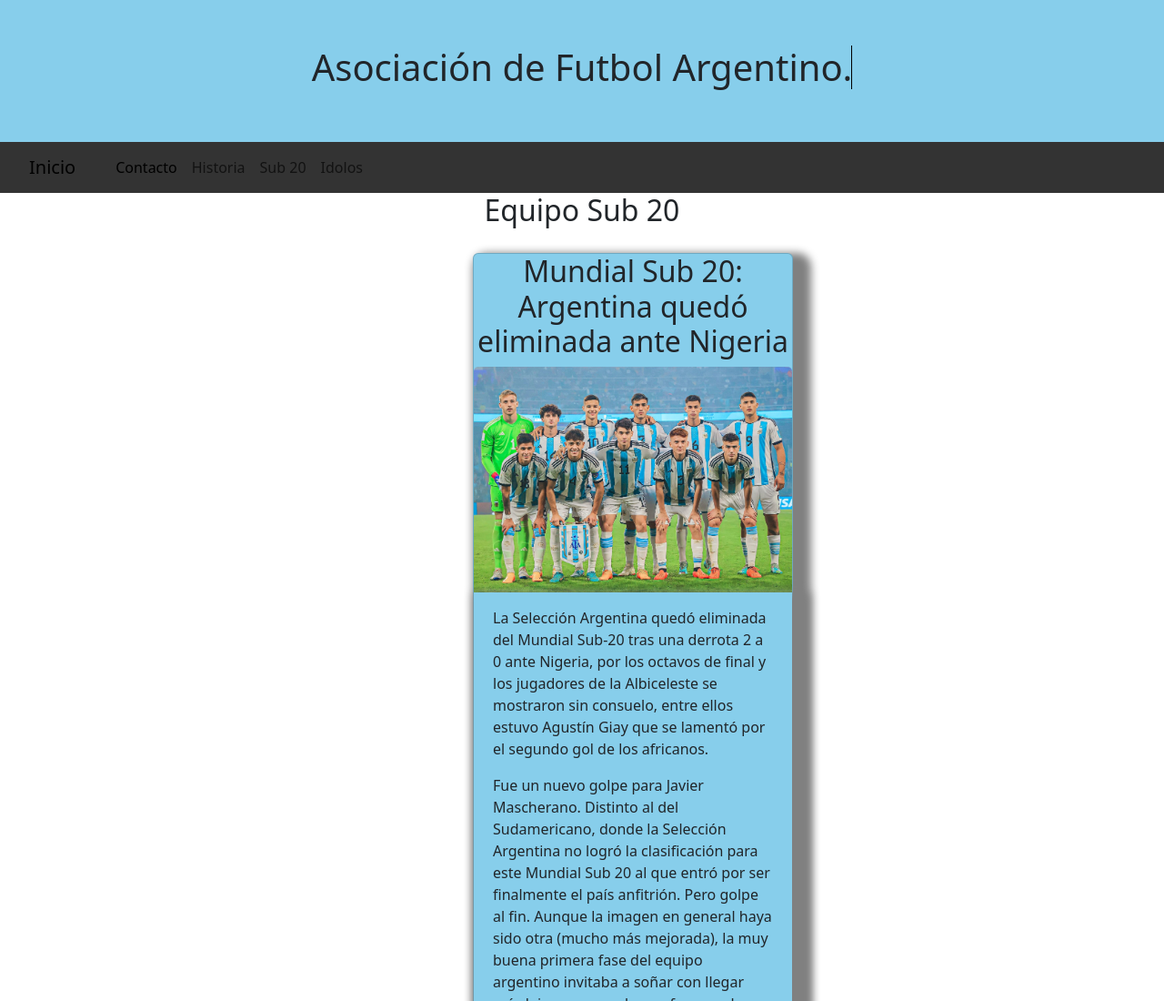
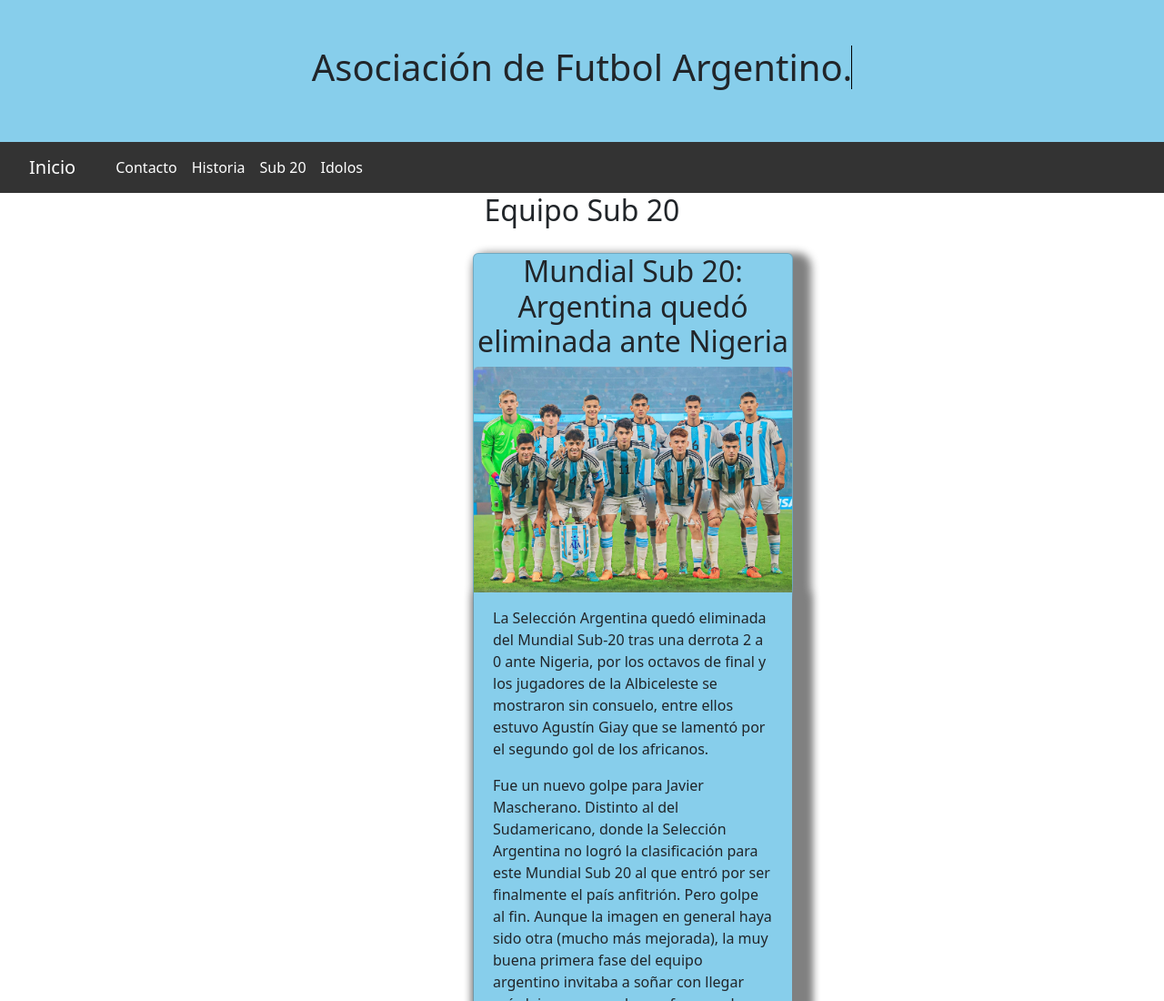
Before and after one commit to martiintorress/martiiintorres.github.io, a website: page pages/sub-20.html in a window 1280 px wide. Shown: the top 1100 px of the page at 91% size. Drawn offline with nearby package versions, Linux system fonts and the light colour scheme.

Commit message:
Update sub-20.html

```diff
--- a/pages/sub-20.html
+++ b/pages/sub-20.html
@@ -24,16 +24,16 @@
     </header>
     <nav class="navbar navbar-expand-lg bg-#333">
       <div class="container-fluid">
-          <a class="navbar-brand" href="../index.html">Inicio</a>
+        <a class="navbar-brand text-white" href="./index.html">Inicio</a>
         <button class="navbar-toggler" type="button" data-bs-toggle="collapse" data-bs-target="#navbarNavAltMarkup" aria-controls="navbarNavAltMarkup" aria-expanded="false" aria-label="Toggle navigation">
           <span class="navbar-toggler-icon"></span>
         </button>
         <div class="collapse navbar-collapse" id="navbarNavAltMarkup">
           <div class="navbar-nav">
-              <a class="nav-link active" aria-current="page" href="./contacto.html">Contacto</a>
-              <a class="nav-link" href="./historia.html">Historia</a>
-              <a class="nav-link" href="./sub-20.html">Sub 20</a>
-              <a class="nav-link" href="./idolos.html">Idolos</a>
+            <a class="nav-link active text-white" aria-current="page" href="./contacto.html">Contacto</a>
+            <a class="nav-link text-white"  href="./historia.html">Historia</a>
+            <a class="nav-link text-white" href="./sub-20.html">Sub 20</a>
+            <a class="nav-link text-white" href="./idolos.html">Idolos</a>
           </div>
         </div>
       </div>
```
Lines whose indentation alone changed are shown as unchanged.
